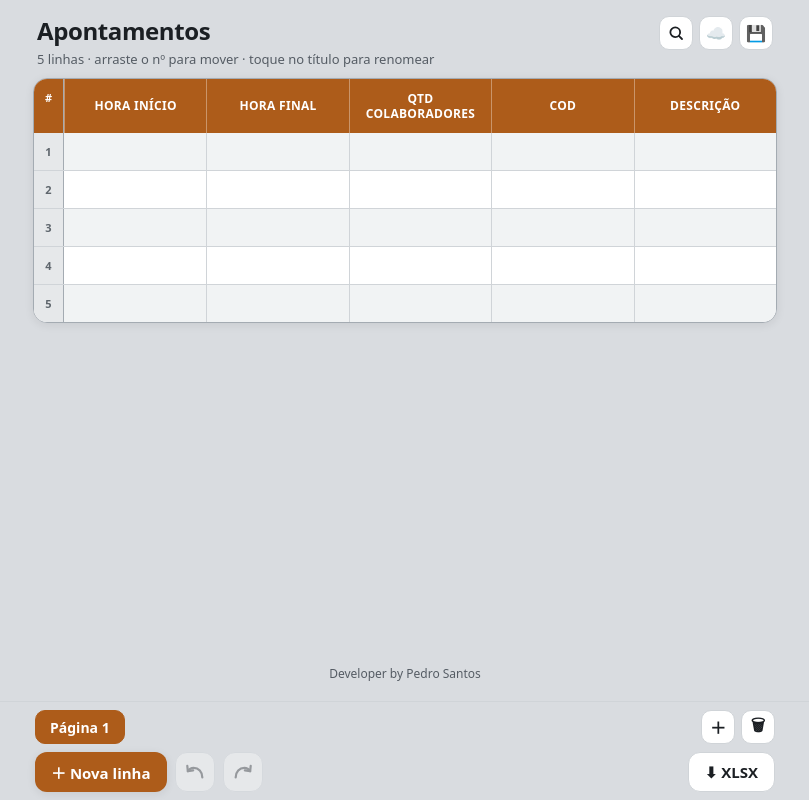
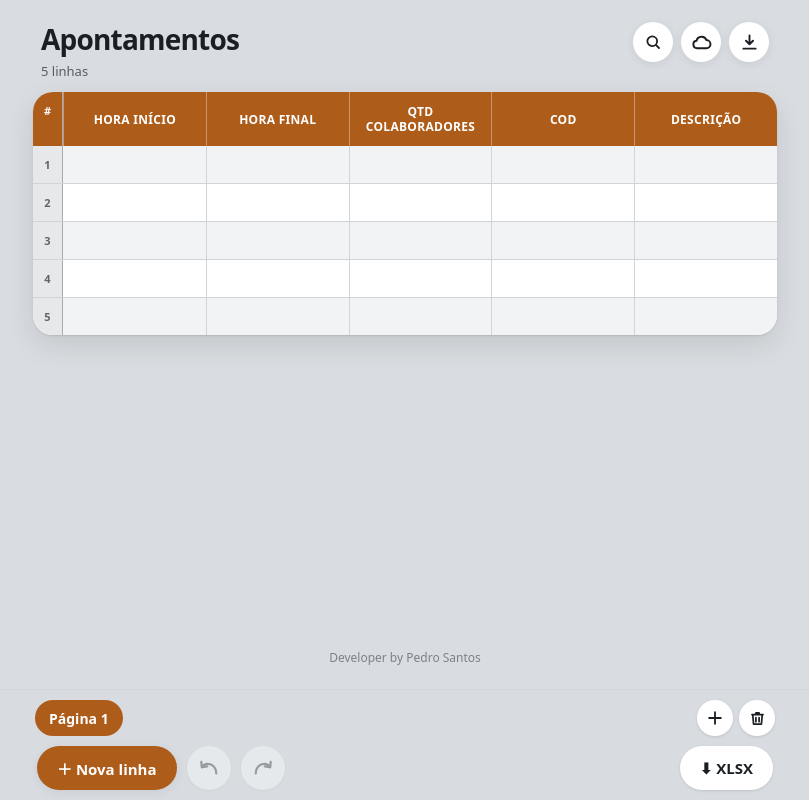
Before and after one commit to apontai/-, a plain HTML site: page index.html in a window 1280 px wide. Shown: the whole page, without its empty margins (235-1044 px from the left). Drawn offline with Linux system fonts and the light colour scheme.

Commit message:
Add files via upload

```diff
--- a/index.html
+++ b/index.html
@@ -87,9 +87,42 @@ button:active{transform:scale(.97)}
 .sh-b input{height:46px;padding:0 12px;border-radius:12px;border:1.5px solid var(--line);background:var(--card);color:var(--text);font:16px system-ui,sans-serif;outline:none}
 .sh-b input:focus{border-color:var(--brand)}
 .sh-d.err{color:var(--danger)}
+/* ---------- Visual de app ---------- */
+html{overscroll-behavior:none;-webkit-text-size-adjust:100%}
+body{-webkit-user-select:none;user-select:none;-webkit-touch-callout:none;touch-action:manipulation;overscroll-behavior:none}
+textarea,input{-webkit-user-select:text;user-select:text;-webkit-touch-callout:default}
+button{font-family:inherit;cursor:default;transition:transform .12s ease,opacity .15s ease,background-color .15s ease}
+button:active{transform:scale(.94)}
+:root{--dock:rgba(217,220,224,.80)}
+@media (prefers-color-scheme:dark){:root{--dock:rgba(18,20,23,.78)}}
+header{padding:20px 16px 12px}
+h1{font-size:28px;font-weight:800;letter-spacing:-.8px}
+.sub{font-size:13px;font-weight:500;margin-top:3px}
+.hbtns{gap:8px;margin-top:2px}
+.hbtns .pbtn{width:40px;height:40px;border:0;border-radius:50%;background:var(--card);box-shadow:var(--shadow);color:var(--text)}
+.hbtns .pbtn svg{display:block}
+.tbl{border:0;border-radius:20px;box-shadow:0 1px 2px rgba(0,0,0,.10),0 10px 28px rgba(0,0,0,.10)}
+.dock{background:var(--dock);-webkit-backdrop-filter:saturate(1.7) blur(22px);backdrop-filter:saturate(1.7) blur(22px);border-top:.5px solid var(--line)}
+.tabbar{padding-top:10px}
+.tab{height:36px;border:0;border-radius:999px;background:var(--card);box-shadow:0 1px 3px rgba(0,0,0,.12)}
+.tab.on{box-shadow:none}
+.pbtn{border:0;border-radius:50%;box-shadow:0 1px 3px rgba(0,0,0,.12)}
+.pbtn svg{display:block;margin:auto}
+#addp,#delp{width:36px;height:36px}
+.bar{padding:10px 12px 10px;gap:10px}
+.bar button{height:44px;border-radius:999px;padding:0 20px}
+#undo,#redo{width:44px;border:0;box-shadow:0 1px 3px rgba(0,0,0,.12)}
+#exp,#inst{border:0;box-shadow:0 1px 3px rgba(0,0,0,.12)}
+footer{opacity:.7;padding-bottom:6px}
+#toast{border-radius:999px;padding:11px 18px;box-shadow:0 8px 24px rgba(0,0,0,.3)}
+.sh-box{border-radius:24px 24px 0 0}
+.sh-b button{height:50px;border:0;border-radius:14px;background:var(--bg)}
+.sh-b button.pri{background:var(--brand)}
+.sh-b input{border:0;border-radius:14px;background:var(--bg);height:50px}
+@media (pointer:coarse),(max-width:760px){#inst{display:none!important}} /* sem botão Instalar no celular */
 /* ---------- Animação de abertura ---------- */
 #splash{position:fixed;inset:0;z-index:100;display:flex;align-items:center;justify-content:center;background:linear-gradient(135deg,#22262b,#16181c 55%,#0c0d0f);animation:sp-out .45s ease 2.3s forwards}
-#splash svg{width:min(36vw,36vh,160px);height:auto;overflow:visible;animation:sp-in .75s cubic-bezier(.2,.9,.3,1.25) both}
+#splash svg{width:min(22vw,22vh,96px);height:auto;overflow:visible;animation:sp-in .75s cubic-bezier(.2,.9,.3,1.25) both}
 #splash .sp-min,#splash .sp-hr{transform-box:view-box;transform-origin:168px 250px}
 #splash .sp-min{animation:sp-min 1.7s cubic-bezier(.3,0,.2,1) .15s both}
 #splash .sp-hr{animation:sp-hr 1.7s cubic-bezier(.3,0,.2,1) .15s both}
@@ -135,8 +168,8 @@ button:active{transform:scale(.97)}
     </div>
     <div class="hbtns">
       <button class="pbtn" id="srch" aria-label="Buscar nesta página" title="Buscar"><svg viewBox="0 0 24 24" width="18" height="18" fill="none" stroke="currentColor" stroke-width="2.4" stroke-linecap="round" aria-hidden="true"><circle cx="11" cy="11" r="6.5"/><path d="m20 20-4.2-4.2"/></svg></button>
-      <button class="pbtn" id="cloud" aria-label="Sincronizar entre aparelhos" title="Sincronizar">☁️</button>
-      <button class="pbtn" id="more" aria-label="Backup" title="Backup">💾</button>
+      <button class="pbtn" id="cloud" aria-label="Sincronizar entre aparelhos" title="Sincronizar"><svg viewBox="0 0 24 24" width="21" height="21" fill="none" stroke="currentColor" stroke-width="2.2" stroke-linecap="round" stroke-linejoin="round" aria-hidden="true"><path d="M7 18.5a4.25 4.25 0 0 1-.7-8.45A6 6 0 0 1 17.7 9.2 4.65 4.65 0 0 1 17.5 18.5z"/></svg></button>
+      <button class="pbtn" id="more" aria-label="Backup" title="Backup"><svg viewBox="0 0 24 24" width="21" height="21" fill="none" stroke="currentColor" stroke-width="2.2" stroke-linecap="round" stroke-linejoin="round" aria-hidden="true"><path d="M12 4v10m0 0-4-4m4 4 4-4M5 19h14"/></svg></button>
     </div>
   </div>
 </header>
@@ -151,8 +184,8 @@ button:active{transform:scale(.97)}
   </div>
   <div class="tabbar">
     <div class="tabs" id="tabs"></div>
-    <button class="pbtn" id="addp" aria-label="Nova página">＋</button>
-    <button class="pbtn" id="delp" aria-label="Excluir página">🗑</button>
+    <button class="pbtn" id="addp" aria-label="Nova página"><svg viewBox="0 0 24 24" width="20" height="20" fill="none" stroke="currentColor" stroke-width="2.2" stroke-linecap="round" stroke-linejoin="round" aria-hidden="true"><path d="M12 5v14M5 12h14"/></svg></button>
+    <button class="pbtn" id="delp" aria-label="Excluir página"><svg viewBox="0 0 24 24" width="19" height="19" fill="none" stroke="currentColor" stroke-width="2.2" stroke-linecap="round" stroke-linejoin="round" aria-hidden="true"><path d="M5 7h14M10 7V5h4v2m-8 0 1 12h10l1-12M10 11v5m4-5v5"/></svg></button>
   </div>
   <div class="bar">
     <button id="add">＋ Nova linha</button>
@@ -442,8 +475,9 @@ function render(){
 }
 
 /* ---------- Páginas (abas) ---------- */
+var TRASH_SVG='<svg viewBox="0 0 24 24" width="19" height="19" fill="none" stroke="currentColor" stroke-width="2.2" stroke-linecap="round" stroke-linejoin="round" aria-hidden="true"><path d="M5 7h14M10 7V5h4v2m-8 0 1 12h10l1-12M10 11v5m4-5v5"/></svg>';
 var tabs=$("tabs"),delp=$("delp"),delArmed=false,delT=null;
-function disarm(){clearTimeout(delT);delArmed=false;delp.classList.remove("armed");delp.textContent="🗑"}
+function disarm(){clearTimeout(delT);delArmed=false;delp.classList.remove("armed");delp.innerHTML=TRASH_SVG}
 function renderTabs(){
   tabs.innerHTML="";
   state.pages.forEach(function(p){
@@ -610,7 +644,7 @@ function norm(s){return String(s).toLowerCase().normalize("NFD").replace(/[̀-ͯ
 function setCount(shown){
   lastShown=shown;
   var n=cur().rows.length,q=query.trim();
-  $("count").textContent=(q?shown+" de "+n+" linhas":n+(n===1?" linha":" linhas"))+(sync.label?" · "+sync.label:"")+" · arraste o nº para mover · toque no título para renomear"+(storageOk?"":" · salvamento indisponível");
+  $("count").textContent=(q?shown+" de "+n+" linhas":n+(n===1?" linha":" linhas"))+(sync.label?" · "+sync.label:"")+(storageOk?"":" · salvamento indisponível");
 }
 function applyFilter(){
   var pg=cur(),q=norm(query.trim()),els=tbl.querySelectorAll(".r:not(.h)"),shown=0;
@@ -962,6 +996,7 @@ window.addEventListener("appinstalled",function(){inst.hidden=true});
   setTimeout(gone,3400);
 })();
 
+document.addEventListener("contextmenu",function(e){var t=e.target&&e.target.tagName;if(t!=="TEXTAREA"&&t!=="INPUT")e.preventDefault()});
 if("serviceWorker" in navigator){
   window.addEventListener("load",function(){navigator.serviceWorker.register("sw.js").catch(function(){})});
 }
--- a/sw.js
+++ b/sw.js
@@ -1,6 +1,6 @@
 // Service worker: deixa o app funcionar offline.
 // Ao alterar qualquer arquivo, mude o número da versão abaixo.
-const CACHE = "apontamentos-v34";
+const CACHE = "apontamentos-v36";
 const FILES = ["./", "./index.html", "./manifest.webmanifest", "./icons/icon-180.png", "./icons/icon-192.png", "./icons/icon-512.png"];
 
 self.addEventListener("install", (e) => {
```
